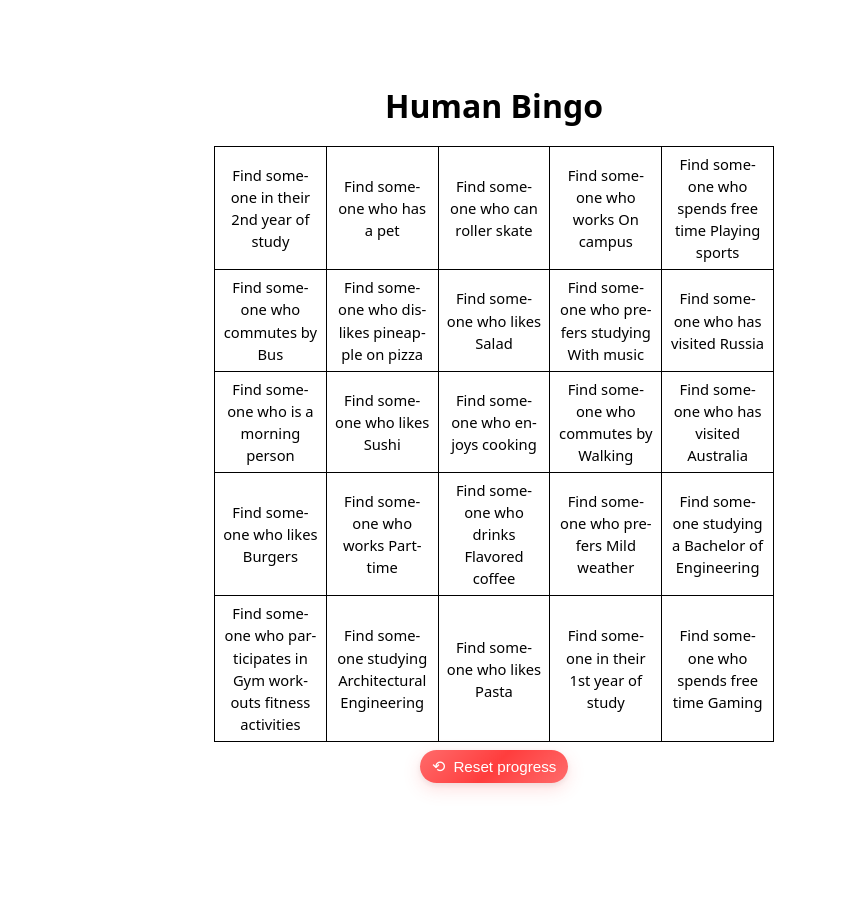
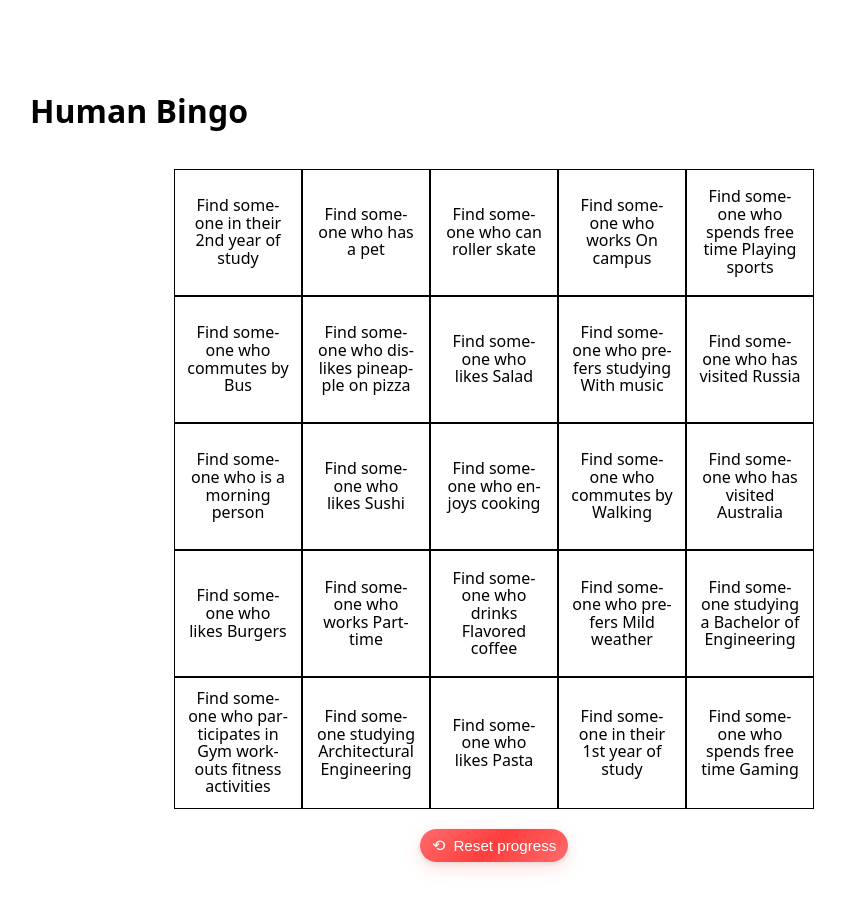
Before and after one commit to aryan1789/human-bingo, a React (Vite) app: page / in a window 1280 px wide. Shown: the top 910 px of the page, without its empty margins (146-991 px from the left). Built offline with nearby package versions, Linux system fonts and the light colour scheme.

Commit message:
Improved UI, still not perf

```diff
--- a/src/App.css
+++ b/src/App.css
@@ -1,17 +1,78 @@
+:root{
+  --reserved-vertical: 160px; /* header + controls reserved space (adjusted per media queries) */
+}
+
+/* Container: header / board / controls */
+.container {
+  max-width: min(960px, 95vw);
+  margin: 0 auto;
+  padding: 1rem;
+  min-height: 100vh;
+  display: grid;
+  grid-template-rows: auto 1fr auto;
+  gap: 12px;
+}
 
 .table-wrap {
-  overflow-x: auto;
   -webkit-overflow-scrolling: touch;
+  display: flex;
+  align-items: center;
+  justify-content: center;
+  /* Keep the board square and fit within viewport while leaving room for header and controls */
+  width: min(95vw, calc(100vh - var(--reserved-vertical)));
+  height: min(95vw, calc(100vh - var(--reserved-vertical)));
+  margin: 0 auto;
+  align-self: center; /* center in grid row */
+  justify-self: center;
+  max-width: 100vw; /* prevent overflowing the viewport */
+  box-sizing: border-box;
 }
 
+/* Legacy table fallback (kept minimal) */
 .bingo-table {
-  width: 560px;
-  max-width: none;
-  margin: 0 auto;
+  width: 100%;
+  height: 100%;
+  margin: 0;
   border-collapse: collapse;
   table-layout: fixed;
 }
 
+/* New grid layout for the bingo board: always 5x5 square */
+.bingo-grid {
+  display: grid;
+  grid-template-columns: repeat(5, 1fr);
+  grid-template-rows: repeat(5, 1fr);
+  width: 100%;
+  height: 100%;
+  gap: 0;
+  aspect-ratio: 1 / 1; /* enforce square */
+  max-width: 100%;
+  max-height: 100%;
+}
+
+.bingo-grid .cell {
+  box-sizing: border-box;
+  border: 1px solid #000;
+  padding: 0.5rem;
+  display: flex;
+  flex-direction: column;
+  align-items: center;
+  justify-content: center;
+  text-align: center;
+  word-break: break-word;
+  hyphens: auto;
+  font-size: clamp(0.72rem, 1.6vw, 1rem);
+  line-height: 1.1;
+  cursor: pointer;
+  user-select: none;
+}
+
+.bingo-grid .cell:focus {
+  outline: 3px solid rgba(0,0,0,0.12);
+  outline-offset: -3px;
+}
+
+/* Keep table cell styles for fallback or printing */
 .bingo-table td {
   border: 1px solid #000;
   padding: 6px 8px;
@@ -19,28 +80,25 @@
   vertical-align: middle;
   word-break: break-word;
   hyphens: auto;
-  font-size: 0.92rem;
-}
-
-h1 {
-  text-align: center;
-  margin: 1rem 0;
-}
-
-/* Container to center content and limit width */
-.container {
-  max-width: 960px;
-  margin: 0 auto;
-  padding: 1rem;
+  box-sizing: border-box;
+  font-size: clamp(0.7rem, 1.6vw, 0.95rem);
 }
 
 .cell {
   background: #fff;
   touch-action: manipulation;
+  display: flex;
+  flex-direction: column;
+  align-items: center;
+  justify-content: center;
 }
 
 .item-text {
   word-wrap: break-word;
+  display: flex;
+  align-items: center;
+  justify-content: center;
+  padding: 0.25rem;
 }
 
 .item-text.struck {
@@ -68,7 +126,13 @@ ul {
 }
 
 @media (max-width: 640px) {
-  .bingo-table td { padding: 6px; font-size: 0.9rem }
+  .bingo-table td { padding: 6px; font-size: clamp(0.68rem, 3.2vw, 0.9rem) }
+}
+
+/* Landscape on small devices: reduce font-size to fit height */
+@media (orientation: landscape) and (max-width: 900px) {
+  .bingo-table td { font-size: clamp(0.6rem, 2.4vw, 0.85rem) }
+  .container { padding: 0.5rem }
 }
 
 @media (min-width: 1200px) {
@@ -102,10 +166,23 @@ ul {
 }
 .reset-button:hover {
   transform: translateY(-2px);
-  box-shadow: 0 10px 30px rgba(255,77,77,0.22), 0 4px 10px rgba(0,0,0,0.10);
-}
-.reset-button:active { transform: translateY(0) }
+    align-self: center; /* sit in footer row centered */
+    margin: 8px 0 16px;
 .reset-button:focus {
   outline: 3px solid rgba(255,107,107,0.18);
+  /* Responsive reserved vertical space adjustments */
+  @media (orientation: portrait) {
+    :root { --reserved-vertical: 200px; }
+  }
+
+  @media (orientation: landscape) {
+    :root { --reserved-vertical: 120px; }
+    .container { padding: 0.5rem }
+    .table-wrap {
+      width: min(95vw, calc(100vh - var(--reserved-vertical)));
+      height: min(95vw, calc(100vh - var(--reserved-vertical)));
+    }
+  }
   outline-offset: 3px;
 }
+}
--- a/src/App.tsx
+++ b/src/App.tsx
@@ -172,31 +172,22 @@ function App() {
 
 
       <div className="table-wrap">
-      <table className="bingo-table">
-        <tbody>
-          {Array.from({ length: 5 }).map((_, r) => (
-            <tr key={r}>
-              {Array.from({ length: 5 }).map((_, c) => {
-                const idx = r * 5 + c
-                return (
-                  <td
-                    key={c}
-                    role={names[idx] ? undefined : 'button'}
-                    tabIndex={names[idx] ? -1 : 0}
-                    className={`cell ${names[idx] ? 'completed' : ''}`}
-                    onClick={() => { if (!names[idx]) handleSetName(idx) }}
-                    onKeyDown={(e) => { if (!names[idx] && (e.key === 'Enter' || e.key === ' ')) { e.preventDefault(); handleSetName(idx) } }}
-                  >
-                    <div className={`item-text ${names[idx] ? 'struck' : ''}`}>{items[idx] ?? ''}</div>
-                    {names[idx] && <div className="cell-name"><strong>{names[idx]}</strong></div>}
-                  </td>
-                )
-              })}
-            </tr>
+        <div className="bingo-grid" role="grid" aria-label="Human Bingo">
+          {items.map((item, idx) => (
+            <div
+              key={idx}
+              role="button"
+              tabIndex={0}
+              className={`cell ${names[idx] ? 'completed' : ''}`}
+              onClick={() => { if (!names[idx]) handleSetName(idx) }}
+              onKeyDown={(e) => { if (!names[idx] && (e.key === 'Enter' || e.key === ' ')) { e.preventDefault(); handleSetName(idx) } }}
+              data-index={idx}
+            >
+              <div className={`item-text ${names[idx] ? 'struck' : ''}`}>{item ?? ''}</div>
+              {names[idx] && <div className="cell-name"><strong>{names[idx]}</strong></div>}
+            </div>
           ))}
-        </tbody>
-      </table>
-
+        </div>
       </div>
 
 <div className="controls">
```
